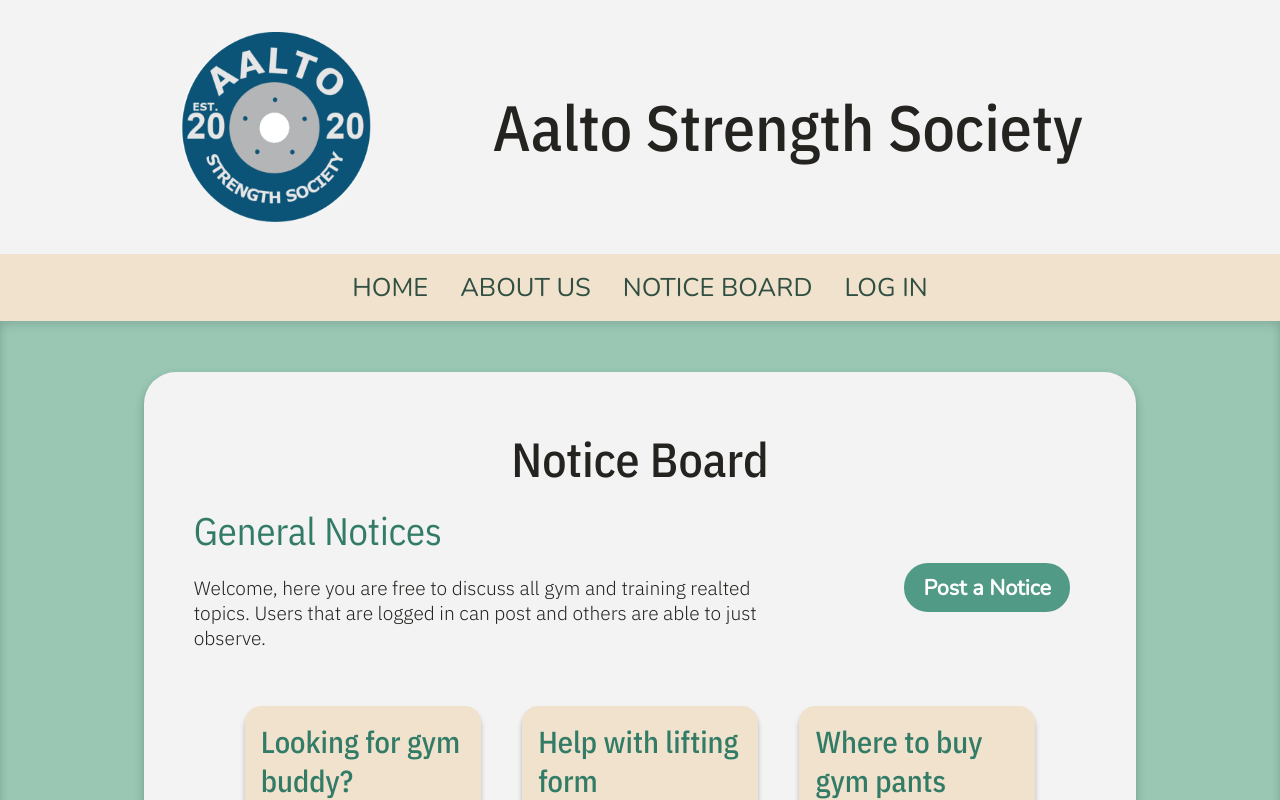
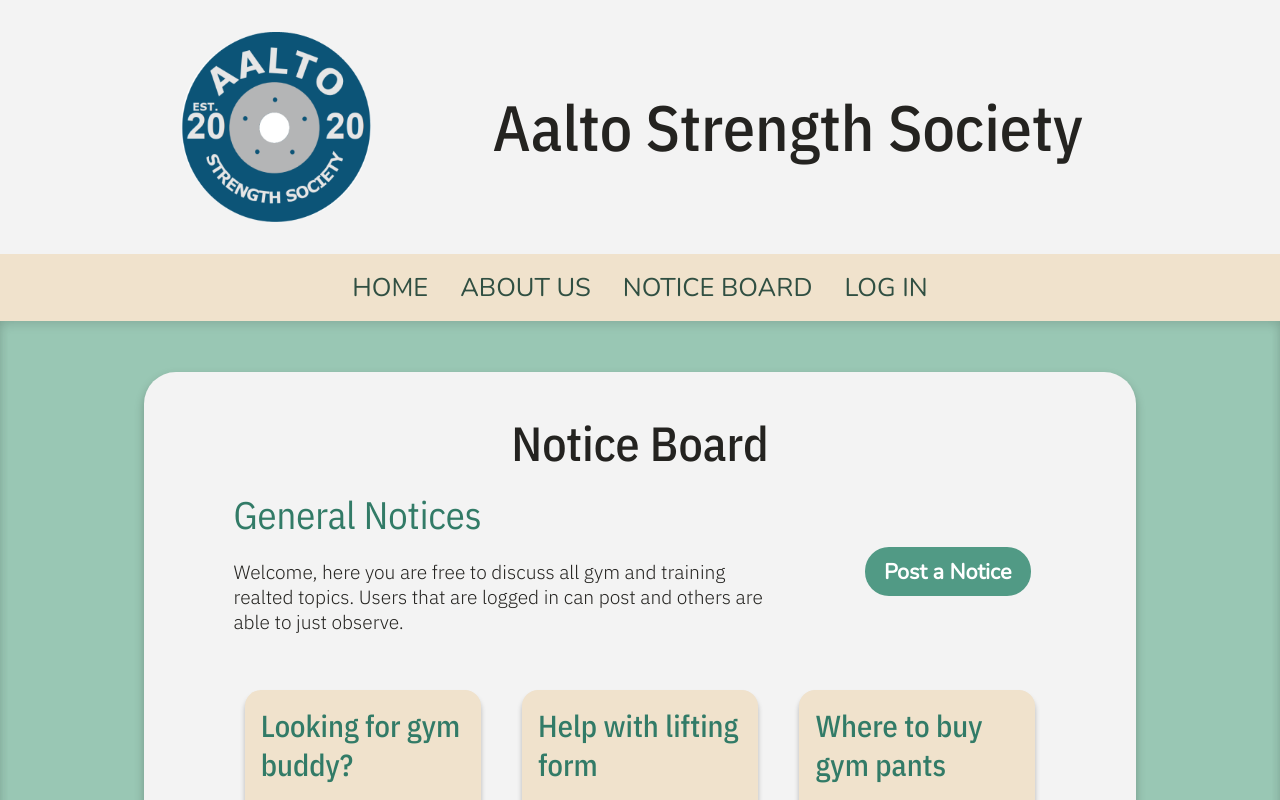
Before and after one commit to Testodus/Aalto-Strength-Society, a React (Create React App) app in the folder client/: page /noticeboard in a window 1280 px wide. Shown: the top 800 px of the page. Built offline with nearby package versions, Linux system fonts and the light colour scheme.

Commit message:
noticeboard paddings

```diff
--- a/client/src/assets/styles/shared-styles.ts
+++ b/client/src/assets/styles/shared-styles.ts
@@ -195,8 +195,8 @@ export const RoundDivLarge = styled.div`
   box-shadow: 0 0.3rem 0.6rem 0 rgba(0, 0, 0, 0.25);
 
   @media only screen and (max-width: 640px) {
-    width: 97%;
-    margin: 1.5%;
+    width: 94%;
+    margin: 3%;
     padding: 0.5rem;
   }
 `;
--- a/client/src/pages/noticeboard/Noticeboard.tsx
+++ b/client/src/pages/noticeboard/Noticeboard.tsx
@@ -18,18 +18,18 @@ import {
 } from '../../assets/styles/variables';
 
 const NoticeBoardContainer = styled.div`
-  width: 100%;
+  width: 90%;
   max-width: 62rem;
   display: flex;
   flex-direction: column;
   align-items: center;
   justify-content: center;
-  padding: 1rem 5rem;
+  padding: 0 5%;
 
   overflow: hidden;
 
   @media only screen and (max-width: 500px) {
-    padding: 0rem 2rem;
+    padding: 0rem 5%;
   }
 `;
 
```
